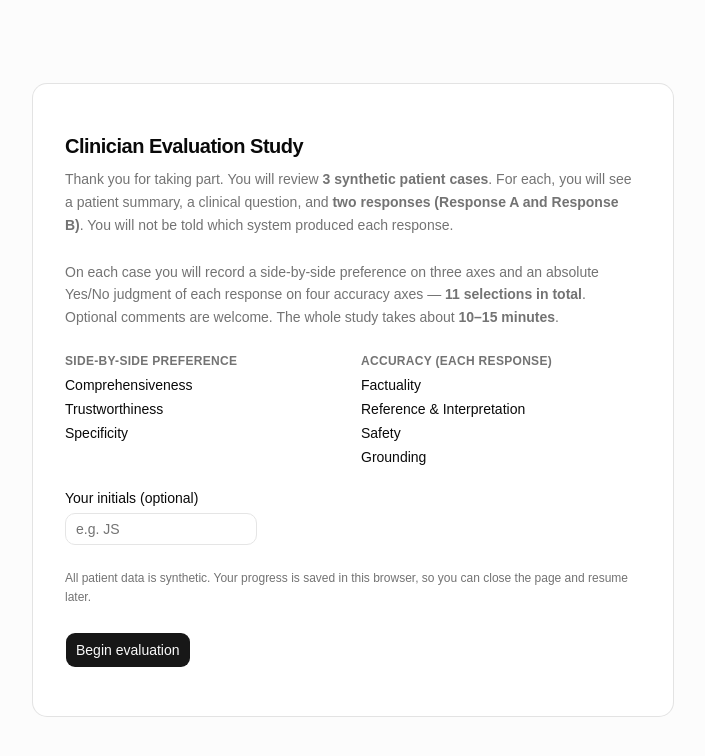
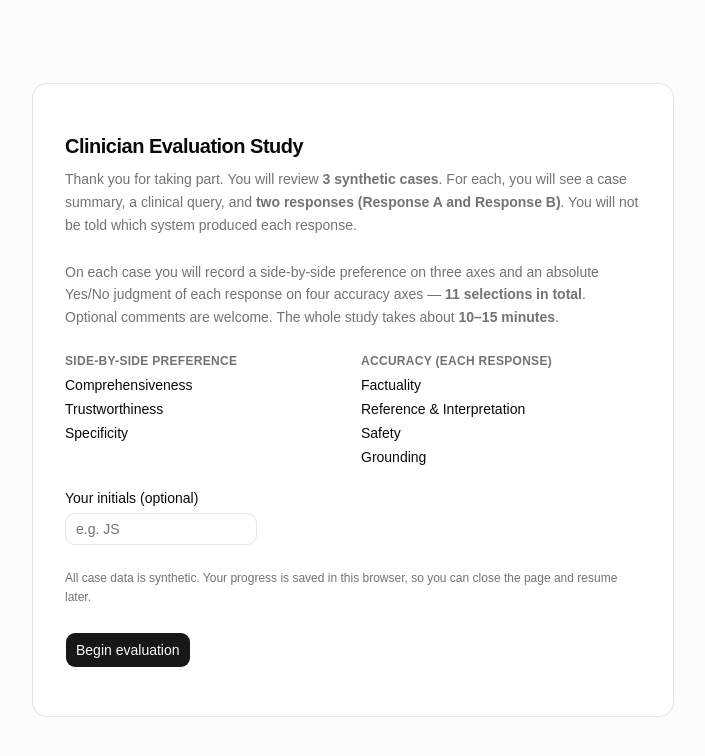
Before and after one commit to Chan5537/sleepfm-eval, a React (Vite) app: page / in a window 1280 px wide. Shown: the top 756 px of the page, without its empty margins (287-992 px from the left). Built offline with nearby package versions, Linux system fonts and the light colour scheme.

Commit message:
relabel patient framing to neutral case/query wording per pi direction

```diff
--- a/src/App.tsx
+++ b/src/App.tsx
@@ -12,7 +12,7 @@ import { load, save, clear } from '@/lib/storage'
 import { LandingScreen } from '@/components/LandingScreen'
 import { CompletionScreen } from '@/components/CompletionScreen'
 import { ProgressIndicator } from '@/components/ProgressIndicator'
-import { PatientContextPanel } from '@/components/PatientContextPanel'
+import { CaseContextPanel } from '@/components/CaseContextPanel'
 import { QueryBubble } from '@/components/QueryBubble'
 import { ResponsePair } from '@/components/ResponsePair'
 import { SideBySideRubric } from '@/components/SideBySideRubric'
@@ -123,7 +123,7 @@ function App() {
       </header>
 
       <main className="mx-auto w-full max-w-5xl flex-1 space-y-6 px-4 py-6">
-        <PatientContextPanel
+        <CaseContextPanel
           demographics={demoCase.demographics}
           ehrHistory={demoCase.ehr_history}
         />
--- a/src/components/PatientContextPanel.tsx
+++ b/src/components/CaseContextPanel.tsx
@@ -23,21 +23,21 @@ function DemographicItem({ label, value }: { label: string; value: string }) {
   )
 }
 
-// Collapsible reference panel, expanded by default. Shows what the clinician
-// is allowed to see about the patient — demographics + coded EHR history.
-// Deliberately holds no PSG signal or sleep-derived metrics.
-export function PatientContextPanel({ demographics, ehrHistory }: Props) {
+// Collapsible reference panel, expanded by default. Shows the case background the
+// clinician is allowed to see — demographics + coded EHR history. Deliberately
+// holds no PSG signal or sleep-derived metrics.
+export function CaseContextPanel({ demographics, ehrHistory }: Props) {
   const { age, sex, bmi, race } = demographics
   return (
     <Accordion
       type="single"
       collapsible
-      defaultValue="patient-context"
+      defaultValue="case-context"
       className="rounded-lg border bg-card px-4"
     >
-      <AccordionItem value="patient-context" className="border-none">
+      <AccordionItem value="case-context" className="border-none">
         <AccordionTrigger className="text-sm font-semibold">
-          Patient context
+          Case context
         </AccordionTrigger>
         <AccordionContent className="space-y-4 pb-4">
           <div className="grid grid-cols-2 gap-4 sm:grid-cols-4">
--- a/src/components/CompletionScreen.tsx
+++ b/src/components/CompletionScreen.tsx
@@ -103,7 +103,7 @@ export function CompletionScreen({ session, cases, onReview, onResetAll }: Props
                 </Button>
               </div>
               <p className="text-xs leading-relaxed text-muted-foreground">
-                The export includes an internal key for the research team; all patient
+                The export includes an internal key for the research team; all case
                 data is synthetic.
               </p>
             </div>
--- a/src/components/LandingScreen.tsx
+++ b/src/components/LandingScreen.tsx
@@ -27,9 +27,9 @@ export function LandingScreen({ reviewer, onReviewerChange, onBegin }: Props) {
               </h1>
               <p className="text-sm leading-relaxed text-muted-foreground">
                 Thank you for taking part. You will review <strong>{total} synthetic
-                patient cases</strong>. For each, you will see a patient summary, a
-                clinical question, and <strong>two responses (Response A and Response
-                B)</strong>. You will not be told which system produced each response.
+                cases</strong>. For each, you will see a case summary, a clinical
+                query, and <strong>two responses (Response A and Response B)</strong>.
+                You will not be told which system produced each response.
               </p>
             </div>
 
@@ -78,7 +78,7 @@ export function LandingScreen({ reviewer, onReviewerChange, onBegin }: Props) {
             </div>
 
             <p className="text-xs leading-relaxed text-muted-foreground">
-              All patient data is synthetic. Your progress is saved in this browser,
+              All case data is synthetic. Your progress is saved in this browser,
               so you can close the page and resume later.
             </p>
 
--- a/src/components/QueryBubble.tsx
+++ b/src/components/QueryBubble.tsx
@@ -4,9 +4,9 @@ interface Props {
   queryText: string
 }
 
-// The patient's question, rendered as a chat message from the patient — NOT
-// as a form field and NOT as a markdown blockquote. The purple "P" avatar makes
-// it unambiguous that this is the patient speaking.
+// The query, rendered as a chat message from the person asking — NOT as a form
+// field and NOT as a markdown blockquote. The purple "P" avatar makes it
+// unambiguous that this is the query being posed.
 export function QueryBubble({ queryText }: Props) {
   return (
     <div className="flex items-start gap-3">
--- a/src/lib/rubric-config.ts
+++ b/src/lib/rubric-config.ts
@@ -29,7 +29,7 @@ export const SIDE_BY_SIDE_AXES: Array<{
     key: 'specificity',
     label: 'Specificity',
     tooltip:
-      'Which response better engages with the specific patient (demographics, EHR history) rather than offering a generic response?',
+      'Which response better engages with the specific case (demographics, EHR history) rather than offering a generic response?',
   },
 ]
 
@@ -42,13 +42,13 @@ export const ABSOLUTE_AXES: Array<{
     key: 'factuality',
     label: 'Factuality',
     tooltip:
-      "Are the response's general clinical statements (not tied to patient-specific data) factually accurate against sleep-medicine standards?",
+      "Are the response's general clinical statements (not tied to case-specific data) factually accurate against sleep-medicine standards?",
   },
   {
     key: 'reference_interp',
     label: 'Reference & Interpretation',
     tooltip:
-      "Does the response correctly reference and interpret the patient's specific data values (demographics, EHR history, model predictions)?",
+      "Does the response correctly reference and interpret the case's specific data values (demographics, EHR history, model predictions)?",
   },
   {
     key: 'safety',
```
Also changed, not shown: src/data/demo-cases.ts (+6 -5 lines), 1 other file (tests, documents, lock files or other folders).
